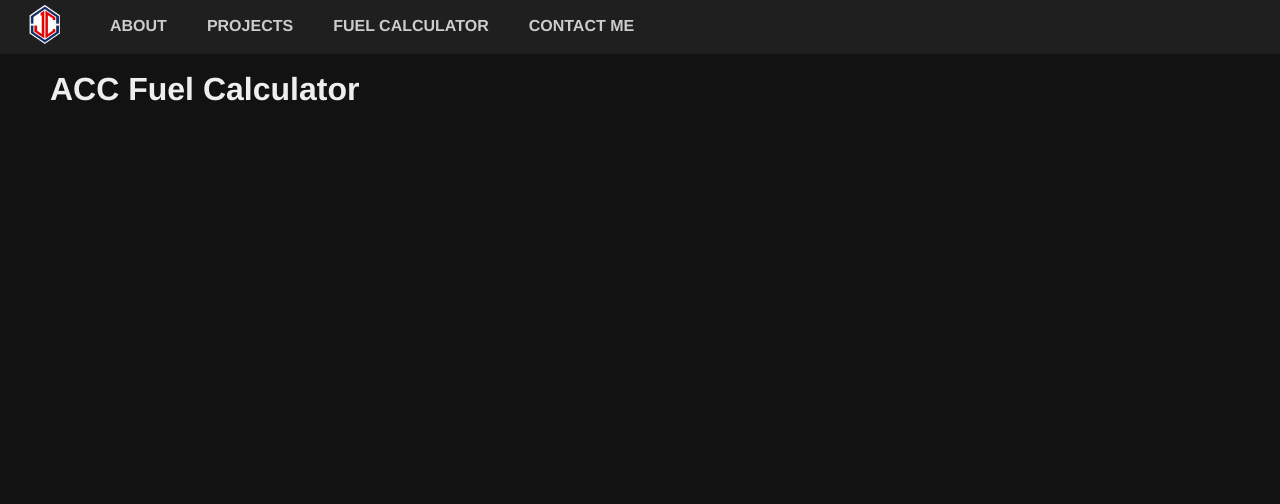
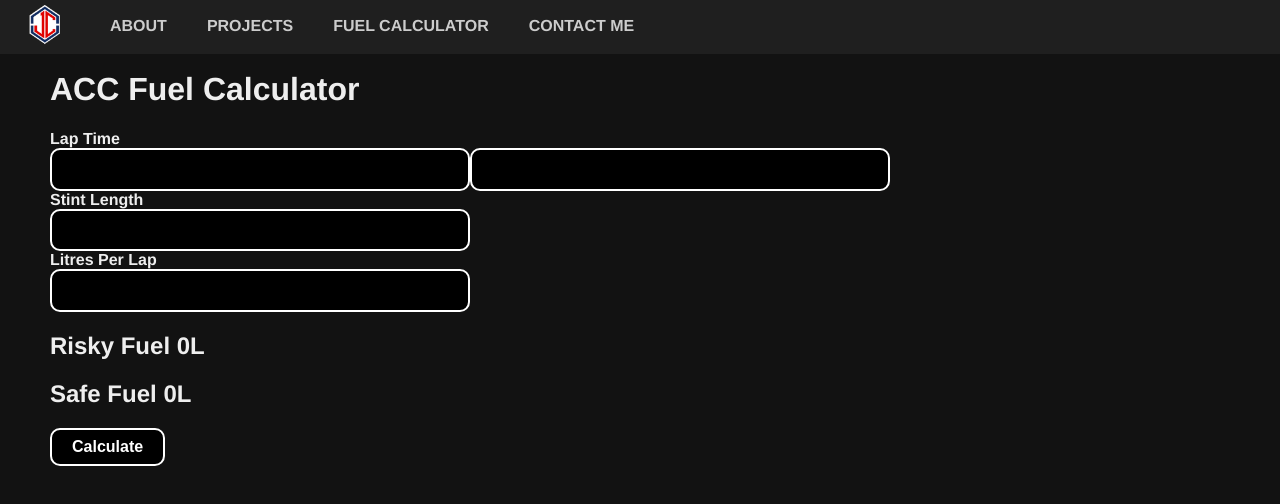
Before and after one commit to jcoombs235/jcoombs235.github.io, a React (Create React App) app: page /acc-fuel-calculator in a window 1280 px wide. Shown: the top 504 px of the page. Built offline with nearby package versions, Linux system fonts and the light colour scheme.

Commit message:
Fuel Calculator Form

```diff
--- a/package.json
+++ b/package.json
@@ -8,6 +8,7 @@
     "@testing-library/react": "^11.2.3",
     "@testing-library/user-event": "^12.6.2",
     "@types/react-router": "^5.1.11",
+    "formik": "^2.2.6",
     "react": "^17.0.1",
     "react-dom": "^17.0.1",
     "react-router-dom": "^5.2.0",
--- a/src/components/ACCFuelCalculator.js
+++ b/src/components/ACCFuelCalculator.js
@@ -1,8 +1,71 @@
+import { useFormik } from "formik";
 import React from "react";
+
+export const Calculator = () => {
+  const [riskyFuel, setRiskyFuel] = React.useState(0);
+  const [safeFuel, setSafeFuel] = React.useState(0);
+
+  const formik = useFormik({
+    initialValues: {
+      minutes: undefined,
+      seconds: undefined,
+      stint: undefined,
+      litres: undefined,
+    },
+    onSubmit: (values) => {
+      setRiskyFuel(0);
+      setSafeFuel(1);
+    },
+  });
+
+  return (
+    <form onSubmit={formik.handleSubmit}>
+      <label>Lap Time</label>
+      <input
+        id="minutes"
+        name="minutes"
+        type="number"
+        onChange={formik.handleChange}
+        value={formik.values.minutes}
+      />
+      <input
+        id="seconds"
+        name="seconds"
+        type="number"
+        onChange={formik.handleChange}
+        value={formik.values.seconds}
+      />
+      <label>Stint Length</label>
+      <input
+        id="stint"
+        name="stint"
+        type="number"
+        onChange={formik.handleChange}
+        value={formik.values.stint}
+      />
+      <label>Litres Per Lap</label>
+      <input
+        id="litres"
+        name="litres"
+        type="number"
+        onChange={formik.handleChange}
+        value={formik.values.litres}
+      />
+      <h2>Risky Fuel {riskyFuel}L</h2>
+      <h2>Safe Fuel {safeFuel}L</h2>
+      <button type="submit">Calculate</button>
+    </form>
+  );
+};
 
 class ACCFuelCalculator extends React.Component {
   render() {
-    return <h1>ACC Fuel Calculator</h1>;
+    return (
+      <>
+        <h1>ACC Fuel Calculator</h1>
+        <Calculator />
+      </>
+    );
   }
 }
 
--- a/src/theme/globalStyle.js
+++ b/src/theme/globalStyle.js
@@ -9,6 +9,90 @@
     color: ${theme.textColor};
     font-family: Open-Sans, Helvetica, Sans-Serif;
   }
+  label {
+      font-weight: bold;
+      display: flex;
+    }
+
+    input[type="submit"],
+    input[type="reset"],
+    input[type="button"],
+    button {
+      padding: 0.5rem 1.25rem;
+      font-size: 1rem;
+      border-radius: 10px;
+      background-color: black;
+      border: 2px solid white;
+      color: white;
+      text-decoration: none;
+      font-weight: bold;
+      margin-bottom: 1rem;
+      -webkit-appearance: none;
+      -moz-appearance: none;
+      appearance: none;
+      display: inline-block;
+      line-height: initial;
+      transition: background-color 200ms ease-in-out, border 200ms ease-in-out,
+        transform 200ms ease-in-out;
+      -webkit-touch-callout: none;
+      -webkit-user-select: none;
+      user-select: none;
+    }
+
+    @media (hover: hover) {
+      input[type="submit"]:hover,
+      input[type="reset"]:hover,
+      input[type="button"]:hover,
+      button:hover {
+        cursor: pointer;
+        border-color: red;
+      }
+    }
+
+    button:focus-visible,
+    button:focus,
+    input[type="submit"]:focus-visible,
+    input[type="reset"]:focus-visible,
+    input[type="button"]:focus-visible {
+      border-color: red;
+      outline: none;
+    }
+
+    input[type="email"],
+    input[type="text"],
+    input[type="number"] {
+      padding: 0.65rem 0.5rem;
+      font-size: 1rem;
+      border: 2px solid white;
+      background-color: black;
+      color: white;
+      border-radius: 10px;
+      -webkit-appearance: none;
+      -moz-appearance: none;
+      appearance: none;
+    }
+
+    input[type="email"],
+    input[type="text"],
+    input[type="number"],
+    textarea,
+    select {
+      width: 400px;
+    }
+
+    input:focus,
+    select:focus,
+    textarea:focus {
+      outline: none;
+      border: 2px solid red;
+    }
+
+    input:invalid,
+    select:invalid,
+    textarea:invalid {
+      border: 2px solid #ff7d87;
+      box-shadow: none;
+    }
 `;
 
 export default GlobalStyle;
```
Also changed, not shown: 2 other files (tests, documents, lock files or other folders).
